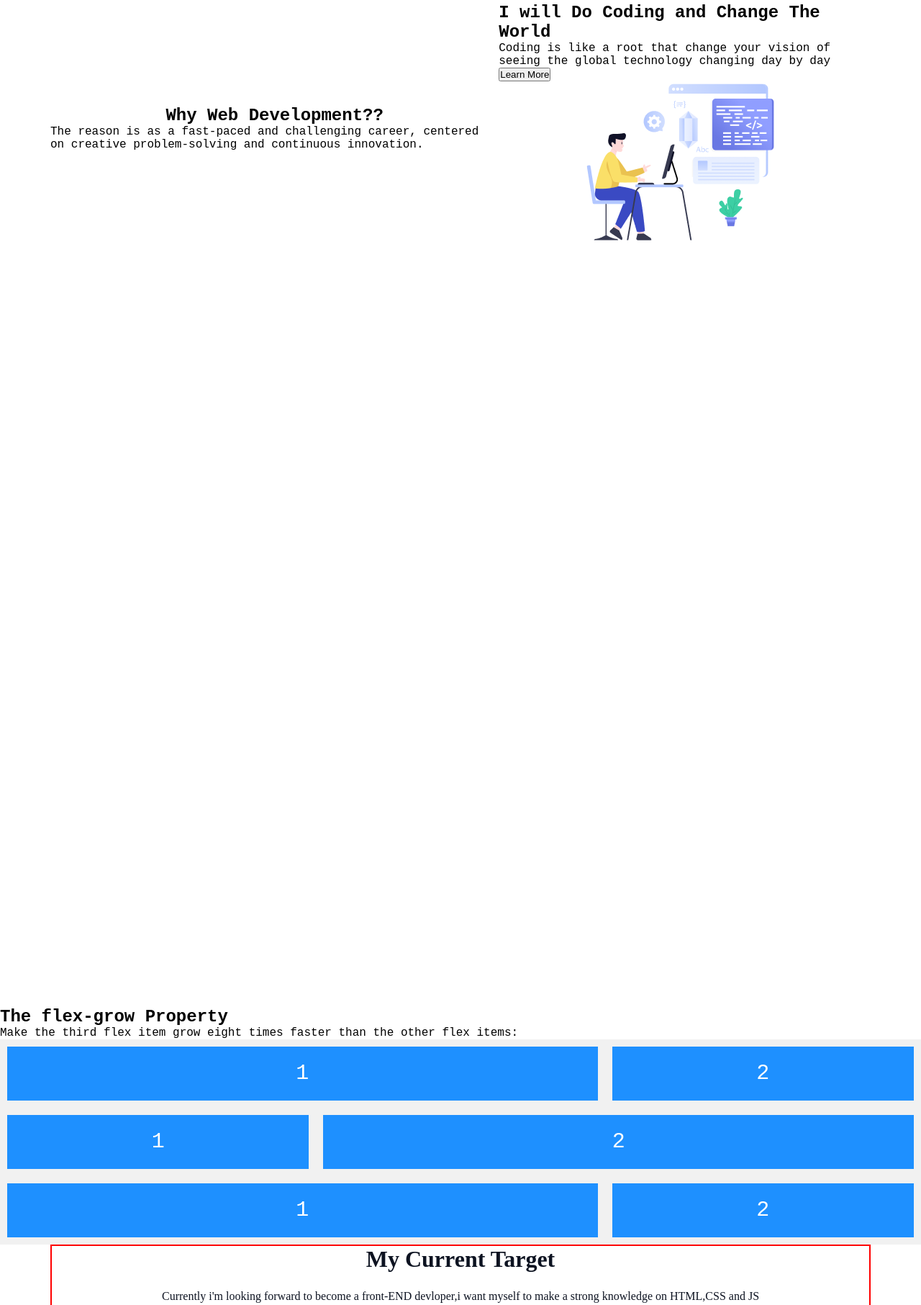
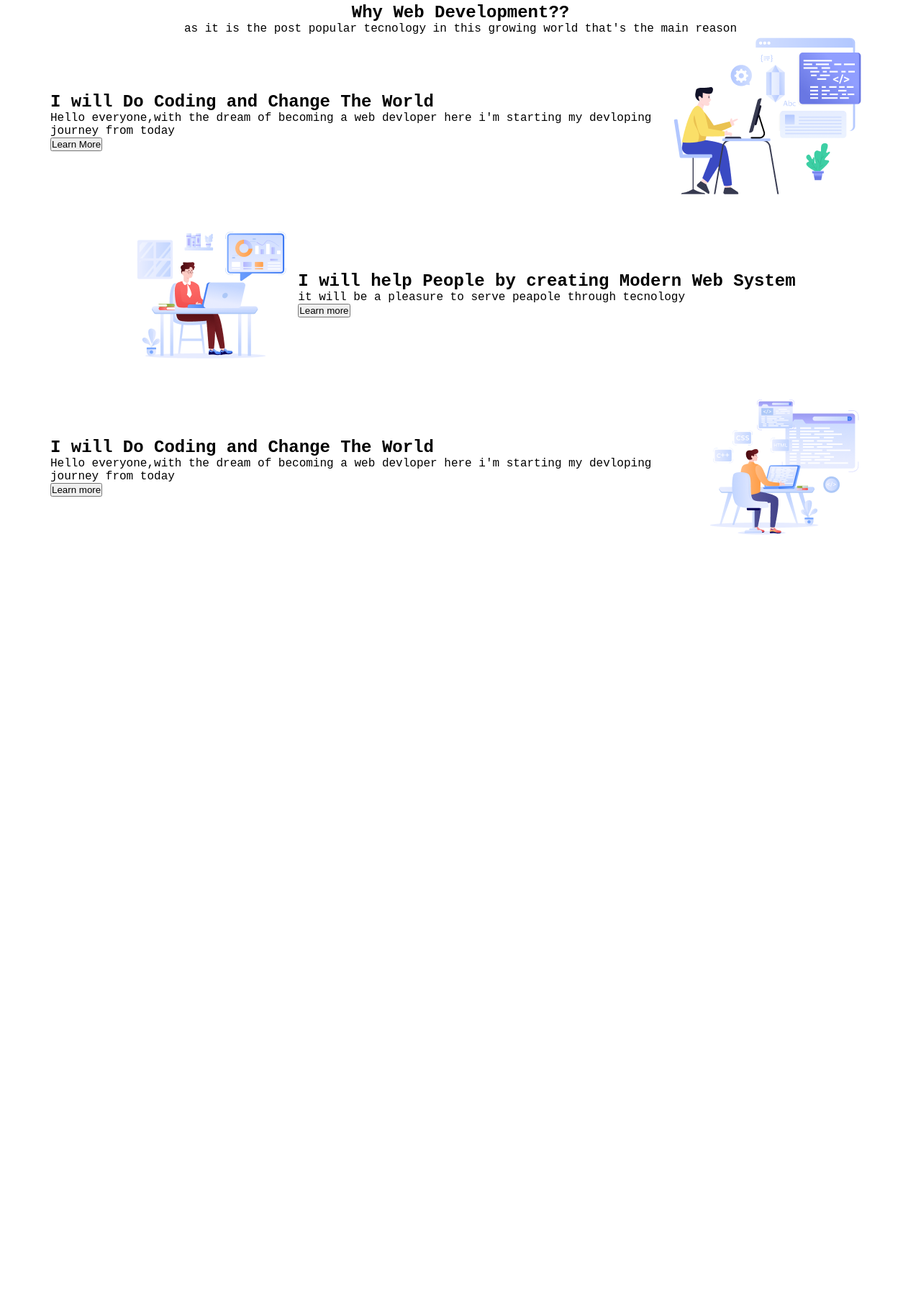
Before and after one commit to Hridoy7898/first-assignment-task, a plain HTML site: page index.html in a window 1280 px wide. Shown: the part 748-2561 px from the top of the page at 72% size. Drawn offline with Linux system fonts and the light colour scheme; a web font is replaced by a local one.

Commit message:
added new items to index.html

```diff
--- a/index.html
+++ b/index.html
@@ -20,48 +20,49 @@
     </header>
     <main>
         <!-- Devlopment main section starts here -->
-        <section class="devlopment">
-            <div class="part-one">
-                <h1 class="section-title">Why Web Development??</h1>
-                <p class="section-description">The reason is as a fast-paced and challenging career, centered on
-                    creative problem-solving and continuous innovation.</p>
+         <section class="parent">
+            <div>
+                <h2 style="text-align: center;">Why Web Development??</h2>
+                <p style="text-align: center;">as it is the post popular tecnology in this growing world that's the main reason</p>
             </div>
-            <div class="part-two">
-                <div class="part-two-text-content">
+            <div class="child-1">
+                <div class="child-1-content">
                     <h2>I will Do Coding and Change The World</h2>
-                    <p>Coding is like a root that change your vision of seeing the global technology changing day by day
-                    </p>
-                    <button>Learn More</button>
+                    <p>Hello everyone,with the dream of becoming a web devloper here i'm starting my devloping journey from
+                        today</p>
+                        <button>Learn More</button>
                 </div>
                 <img src="assets/Layer_1.png" alt="">
             </div>
-            <div class="part-three"></div>
-            <div class="part-four"></div>
-        </section>
+            <div>
+                <div class="child-2">
+                    <img src="assets/Group-3.png" alt="">
+                    <div class="child-2-content">
+                        <h2>I will help People by creating Modern Web System</h2>
+                        <p>it will be a pleasure to serve peapole through tecnology</p>
+                        <button>Learn more</button>
+                    </div>
+                </div>
+                <div class="child-3">
+                    <div class="child-3-content">
+                        <h2>I will Do Coding and Change The World</h2>
+                        <p>Hello everyone,with the dream of becoming a web devloper here i'm starting my devloping journey from
+                            today</p>
+                            <button>Learn more</button>
+                    </div>
+                    <img src="assets/img-4.png" alt="">
 
-        <!-- Devlopment main section ends here -->
-        <!-- My inspiration part starts here -->
-        <section>
-            <h1>The flex-grow Property</h1>
-
-            <p>Make the third flex item grow eight times faster than the other flex items:</p>
-
-            <div class="flex-container">
-                <div style="flex-grow: 2">1</div>
-                <div style="flex-grow: 1">2</div>
+                </div>
             </div>
-            <div class="flex-container">
-                <div style="flex-grow: 1">1</div>
-                <div style="flex-grow: 2">2</div>
-
+         </section>
+         <!-- inspirarion style starts here -->
+          <section class="inspiration">
+            <div>
+                <h2>My Inspiration</h2>
+                <p>one of my idol is jhankar mahbub bhai,a true gentleman</p>
+                <iframe width="560" height="315" src="https://www.youtube.com/embed/DGHn2uOAVCE?si=1B2R7FE8JHidkuyq" title="YouTube video player" frameborder="0" allow="accelerometer; autoplay; clipboard-write; encrypted-media; gyroscope; picture-in-picture; web-share" referrerpolicy="strict-origin-when-cross-origin" allowfullscreen></iframe>
             </div>
-            <div class="flex-container">
-                <div style="flex-grow: 2">1</div>
-                <div style="flex-grow: 1">2</div>
-            </div>
-        </section>
-
-        <!-- My inspiration part ends here -->
+          </section>
         <!-- My current target section starts here -->
         <section class="target-container">
             <h1 class="target-content">My Current Target</h1>
--- a/style.css
+++ b/style.css
@@ -67,33 +67,10 @@ body {
     color: rgb(255, 255, 255);
     font-weight: 600;
 }
+
 /* Banner styles ends here */
-/* Devlopment main styles starts here */
-.devlopment{
-    display: flex;
-    /* align-items: center; */
-    width: 1140px;
-
-height: 1395px;
-margin: 0 auto;
-}
-.part-one{
-    display: flex;
-    align-items: center;
-    justify-content: center;
-    flex-direction: column;
-    height: 25%;
-}
-.part-two{
-    display: flex;
-    justify-content: center;
-    align-items: center;
-    flex-direction: column;
-    height: 25%;
-
-}
 /* my inspiration style starts here */
-.my-inspiration-container{
+/* .my-inspiration-container {
     width: 1140px;
     height: 775px;
 
@@ -103,7 +80,8 @@ justify-content: center;
     flex-direction: column;
     align-items: center;
 }
-.my-inspiration-container h1{
+
+.my-inspiration-container h1 {
     color: rgb(13, 19, 33);
     font-family: Azeret Mono;
     font-size: 32px;
@@ -111,7 +89,8 @@ font-weight: 800;
     text-align: center;
     margin-bottom: 24px;
 }
-.my-inspiration-container p{
+
+.my-inspiration-container p {
     color: rgb(13, 19, 33);
     font-family: Azeret Mono;
     font-size: 16px;
@@ -119,7 +98,8 @@ font-weight: 400;
     margin-bottom: 48px;
     text-align: center;
 }
- .iframe-content{
+
+.iframe-content {
     width: 1140px;
     height: 614px;
     box-sizing: border-box;
@@ -128,34 +108,36 @@ border-radius: 16px;
     padding: 15px;
 
 }
+
 .iframe-content>iframe {
     width: 100%;
     height: 100%;
-}
+} */
 
-.item>p{
+.item>p {
     color: rgb(13, 19, 33);
 
 
 }
-.itm>h1{
 
-}
+
 /* My target style starts here */
-.target-container{
+.target-container {
     width: 1140px;
     height: 460px;
     border: 2px solid red;
     margin: 0 auto;
 }
-.target-content{
+
+.target-content {
     color: rgb(13, 19, 33);
     font-family: Azeret Mono;
     font-size: 32px;
     font-weight: 800;
     text-align: center;
 }
-.target-description{
+
+.target-description {
     color: rgb(13, 19, 33);
     font-family: Azeret Mono;
     font-size: 16px;
@@ -163,47 +145,76 @@ margin: 0 auto;
     text-align: center;
     padding-top: 24px;
 }
-.target-skills{
+
+.target-skills {
     display: flex;
     gap: 24px;
-    justify-content:center;
+    justify-content: center;
     text-align: center;
     border-radius: 16px;
-    margin-top:48px;
+    margin-top: 48px;
 
 
 
 
 }
-.item{
+
+.item {
     padding: 40px;
     flex: 1;
     text-align: left;
 }
-.target1{
+
+.target1 {
 
     background-color: rgba(255, 76, 30, 0.05);
     border-radius: 16px;
 }
-.target2{
+
+.target2 {
     border-radius: 16px;
     background-color: rgba(0, 76, 232, 0.05);
 }
-.target3{
+
+.target3 {
     border-radius: 16px;
     background-color: rgba(255, 223, 0, 0.05);
 }
-.flex-container {
+/* devlopment style */
+.parent{
+    width: 1140px;
+
+height: 1395px;
+margin: 0 auto;
+}
+.child-1{
 display: flex;
-    align-items: stretch;
-    background-color: #f1f1f1;
+align-items: center;
+justify-content: center;
 }
+.child-1-content{
 
-  .flex-container > div {
-    background-color: DodgerBlue;
-    color: white;
-    margin: 10px;
-    text-align: center;
-    line-height: 75px;
-    font-size: 30px;
 }
+.child-2{
+display: flex;
+justify-content: center;
+align-items: center;
+}
+.child-2-content{
+
+}
+.child-3{
+    display: flex;
+    justify-content: center;
+    align-items: center;
+}
+/* inspiration styles */
+.inspiration{
+    display: flex;
+    align-items: center;
+    justify-content: center;
+    width: 1140px;
+
+    height: 1395px;
+    margin: 0 auto;
+}
```
Also changed, not shown: assets/Group-3.png (renamed from assets/Group 3.png), assets/img-4.png (renamed from assets/Group 4.png). Lines whose indentation alone changed are shown as unchanged.
